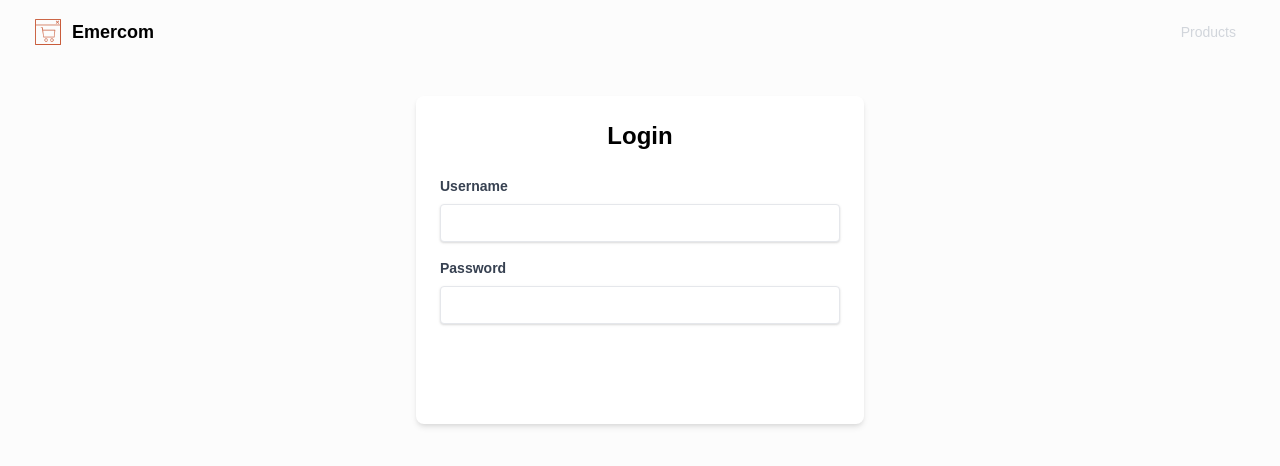
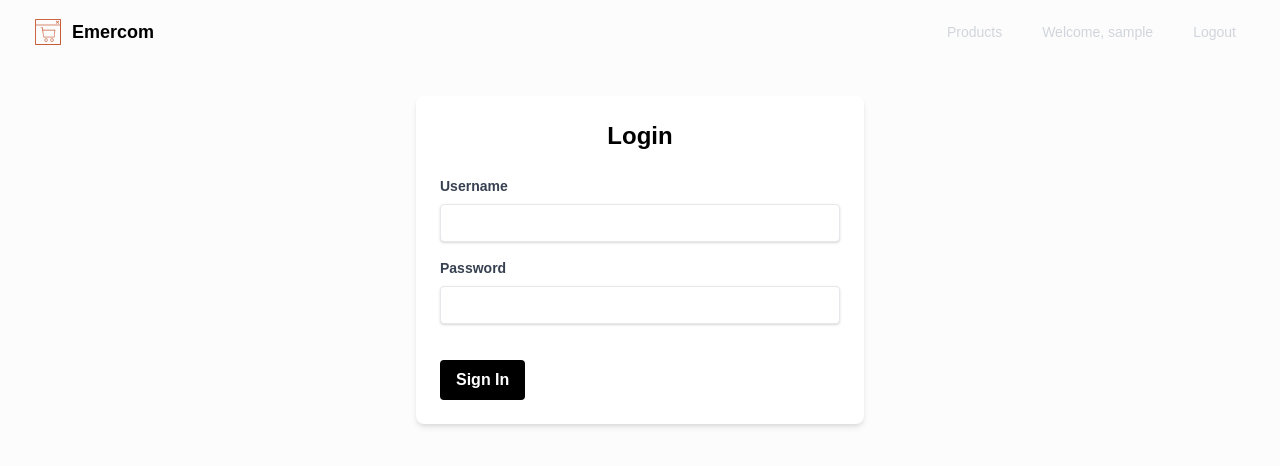
Before and after one commit to OtlotlengMajuja/JSF-Portfolio_Piece_OTLMAJ363_JSE2401_GroupD_Otlotleng-Majuja_JSF04, a Vue app: page /login in a window 1280 px wide. Shown: the top 466 px of the page. Built offline with nearby package versions, Linux system fonts and the light colour scheme; sample sign-in values are in the browser's storage; the HTML template or start-up script is replaced by a standard one.

Commit message:
Added Vuex store and authentication logic to `App` and `Navbar`, updated `Login` page styling

```diff
--- a/src/App.vue
+++ b/src/App.vue
@@ -7,6 +7,8 @@
 
 <script>
 import Navbar from "./components/Navbar.vue";
+import { onMounted } from "vue";
+import { useStore } from "vuex";
 
 /**
  * The root component of the application.
@@ -23,6 +25,13 @@ export default {
      * Navbar component
      */
     Navbar,
+  },
+  setup() {
+    const store = useStore();
+
+    onMounted(() => {
+      store.dispatch("checkAuth");
+    });
   },
 };
 </script>
--- a/src/components/Navbar.vue
+++ b/src/components/Navbar.vue
@@ -15,10 +15,30 @@
         <div class="hidden md:block">
           <div class="ml-10 flex items-baseline space-x-4">
             <router-link
-              to="/"
+              to="/products"
               class="text-gray-300 hover:bg-gray-700 hover:text-white px-3 py-2 rounded-md text-sm font-medium"
               >Products</router-link
             >
+            <template v-if="isAuthenticated">
+              <span
+                class="text-gray-300 px-3 py-2 rounded-md text-sm font-medium"
+              >
+                Welcome, {{ currentUser.username }}
+              </span>
+              <button
+                @click="logout"
+                class="text-gray-300 hover:bg-gray-700 hover:text-white px-3 py-2 rounded-md text-sm font-medium"
+              >
+                Logout
+              </button>
+            </template>
+            <router-link
+              v-else
+              to="/login"
+              class="text-gray-300 hover:bg-gray-700 hover:text-white px-3 py-2 rounded-md text-sm font-medium"
+            >
+              Login
+            </router-link>
           </div>
         </div>
         <div class="md:hidden">
@@ -42,17 +62,36 @@
     </div>
     <div :class="{ hidden: !isMenuOpen }" class="md:hidden">
       <div class="px-2 pt-2 pb-3 space-y-1 sm:px-3">
+        <template v-if="isAuthenticated">
+          <span
+            class="text-black block px-3 py-2 rounded-md text-base font-medium"
+          >
+            Welcome, {{ currentUser.username }}
+          </span>
+          <button
+            @click="logout"
+            class="text-black hover:bg-black hover:text-white block px-3 py-2 rounded-md text-base font-medium w-full text-left"
+          >
+            Logout
+          </button>
+        </template>
         <router-link
-          to="/"
-          class="text-gray-300 hover:bg-gray-700 hover:text-white block px-3 py-2 rounded-md text-base font-medium"
-          >Products</router-link
+          v-else
+          to="/login"
+          class="text-black hover:bg-black hover:text-white block px-3 py-2 rounded-md text-base font-medium"
         >
+          Login
+        </router-link>
       </div>
     </div>
   </nav>
 </template>
 
 <script>
+import { ref, computed } from "vue";
+import { useStore } from "vuex";
+import { useRouter } from "vue-router";
+
 /**
  * Navbar component
  *
@@ -60,26 +99,44 @@
  *
  * @component
  * @property {boolean} isMenuOpen - Indicates whether the mobile menu is open.
+ * @property {boolean} isAuthenticated - Indicates whether the user is authenticated.
+ * @property {Object} currentUser - The current authenticated user.
  */
 export default {
   name: "Navbar",
-  data() {
-    return {
-      /**
-       * Indicates whether the mobile menu is open.
-       *
-       * @type {boolean}
-       */
-      isMenuOpen: false,
-    };
-  },
-  methods: {
+  setup() {
+    const store = useStore();
+    const router = useRouter();
+    const isMenuOpen = ref(false);
+
+    const isAuthenticated = computed(() => store.getters.isAuthenticated);
+    const currentUser = computed(() => store.getters.currentUser);
+
     /**
      * Toggles the mobile menu open/closed state.
      */
-    toggleMenu() {
-      this.isMenuOpen = !this.isMenuOpen;
-    },
+    const toggleMenu = () => {
+      isMenuOpen.value = !isMenuOpen.value;
+    };
+
+    /**
+     * Logs out the current user.
+     */
+    const logout = () => {
+      store.dispatch("logout");
+      router.push("/login");
+      if (isMenuOpen.value) {
+        toggleMenu();
+      }
+    };
+
+    return {
+      isMenuOpen,
+      isAuthenticated,
+      currentUser,
+      toggleMenu,
+      logout,
+    };
   },
 };
 </script>
--- a/src/components/page/Login.vue
+++ b/src/components/page/Login.vue
@@ -35,7 +35,7 @@
           <div class="flex items-center justify-between">
             <button
               type="submit"
-              class="bg-primary-dark hover:bg-primary-medium text-white font-bold py-2 px-4 rounded focus:outline-none focus:shadow-outline"
+              class="bg-black hover:bg-primary-medium text-white font-bold py-2 px-4 rounded focus:outline-none focus:shadow-outline"
             >
               Sign In
             </button>
```
